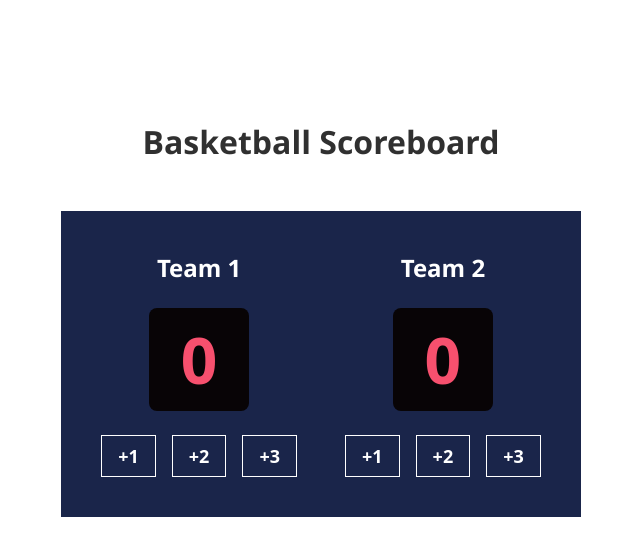
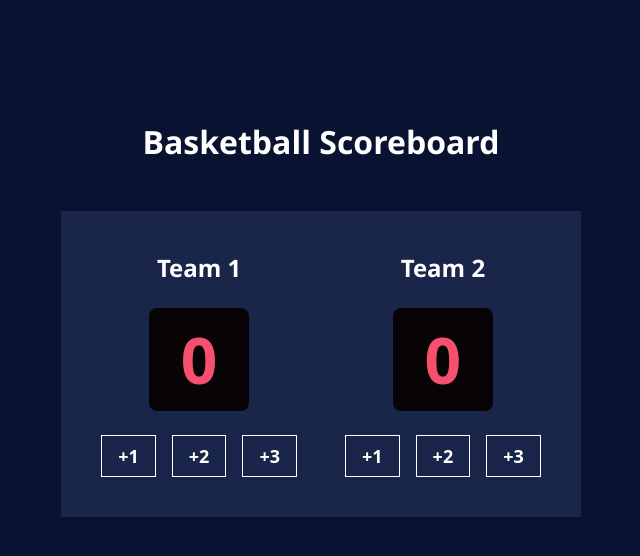
Before and after one commit to DiaaSalman/JS-Projects, a plain HTML site: page Revision Projects/Basketball Scoreboard/index.html in a window 1280 px wide. Shown: the whole page, without its empty margins (319-959 px from the left). Drawn offline with Linux system fonts and the light colour scheme.

Commit message:
Change Background Color of Container

```diff
--- a/Revision Projects/Basketball Scoreboard/style.css
+++ b/Revision Projects/Basketball Scoreboard/style.css
@@ -10,6 +10,8 @@ html {
 
 body {
   font-family: "digital-7", system-ui, -apple-system, BlinkMacSystemFont, "Segoe UI", Roboto, Oxygen, Ubuntu, Cantarell, "Open Sans", "Helvetica Neue", sans-serif;
+  background-color: #091331;
+  min-height: 100vh;
 }
 
 .container {
@@ -25,7 +27,7 @@ h1 {
   font-family: 'Segoe UI', Tahoma, Geneva, Verdana, sans-serif;
   font-size: 3.2rem;
   font-weight: 800;
-  color: #303030;
+  color: #fff;
 }
 
 .scoreboard {
```
